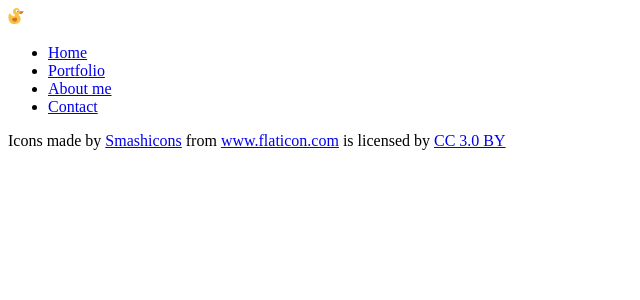
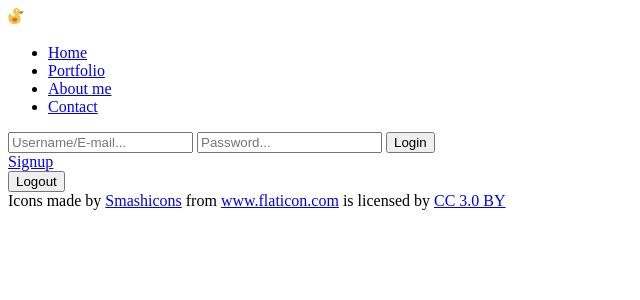
Before and after one commit to urosmiha/LAN_Sharing, a PHP site: page / in a window 1280 px wide. Shown: the top 300 px of the page, without its empty margins (0-640 px from the left). Run offline with PHP 8.4, Linux system fonts and the light colour scheme.

Commit message:
added basic login form

```diff
--- a/header.php
+++ b/header.php
@@ -18,5 +18,16 @@
                     <li><a href="index.php">About me</a></li>
                     <li><a href="index.php">Contact</a></li>
                 </ul>
+                <div>
+                    <form action="includes/login.php" method="post">
+                        <input type="text" name="mailuid" placeholder="Username/E-mail...">
+                        <input type="password" name="pwd" placeholder="Password...">
+                        <button type="submit" name="login-submit">Login</button>
+                    </form>
+                    <a href="signup.php">Signup</a>
+                    <form action="includes/logout.php" method="post">
+                        <button type="submit" name="logout-submit">Logout</button>
+                    </form>
+                </div>
             </nav>
         </header>
```
